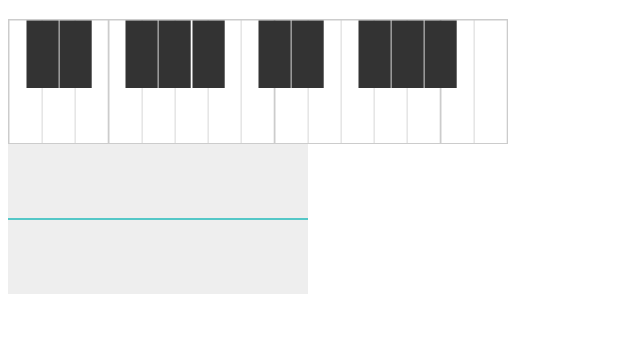
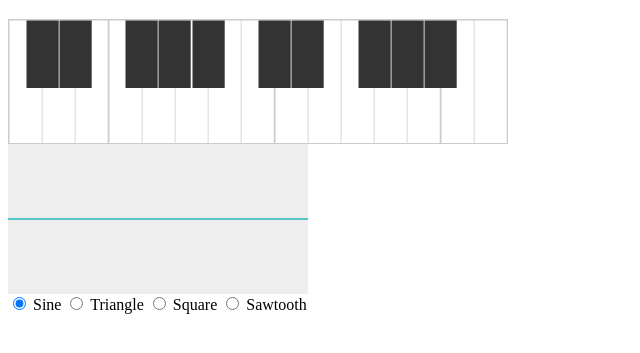
Before and after one commit to jordanSI06/SyntheJS, a plain HTML site: page index.html in a window 1280 px wide. Shown: the part 61-414 px from the top of the page, without its empty margins (0-640 px from the left). Drawn offline with Linux system fonts and the light colour scheme.

Commit message:
Choice of the type of oscilattor

```diff
--- a/index.html
+++ b/index.html
@@ -1,5 +1,6 @@
 <!DOCTYPE html>
 <html>
+
 <head>
     <meta charset="utf-8" />
     <meta http-equiv="X-UA-Compatible" content="IE=edge">
@@ -8,13 +9,26 @@
     <link rel="stylesheet" type="text/css" media="screen" href="css/main.css" />
 
 </head>
+
 <body>
     <h1>SyntheJS</h1>
 
     <div id="synth"></div>
     <div id="osci"></div>
 
+    <div>
+        <input type="radio" id="sine" name="type" checked>
+        <label for="sine">Sine</label>
+        <input type="radio" id="triangle" name="type">
+        <label for="triangle">Triangle</label>
+        <input type="radio" id="square" name="type">
+        <label for="square">Square</label>
+        <input type="radio" id="saw" name="type">
+        <label for="saw">Sawtooth</label>
+    </div>
+
     <script src="js/nexusAPI.js"></script>
     <script src="js/main.js"></script>
 </body>
+
 </html>
--- a/js/main.js
+++ b/js/main.js
@@ -15,10 +15,10 @@ var synth = new Nexus.Piano('#synth', {
     'highNote': 49
 });
 
-/*var sine=document.getElementById("sine");
+var sine=document.getElementById("sine");
 var triangle=document.getElementById("triangle");
 var square=document.getElementById("square");
-var saw=document.getElementById("saw");*/
+var saw=document.getElementById("saw");
 
 var midi_to_freq ={
     24: 261.63,
@@ -58,7 +58,7 @@ synth.on('change', function Note(data) {
     osc.connect(amp);
     osci.connect(amp); //Visualize the wave
 
-    /*if(sine.checked == true){
+    if(sine.checked == true){
         osc.type='sine';
     }
     else if(triangle.checked == true){
@@ -72,7 +72,7 @@ synth.on('change', function Note(data) {
     }
     else{
         alert("Erreur. Aucun type selectionné");
-    }*/
+    }
 
     amp.connect(con.destination);
     osc.start();
```
